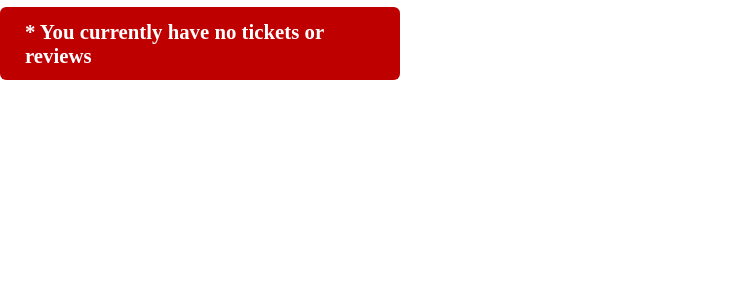
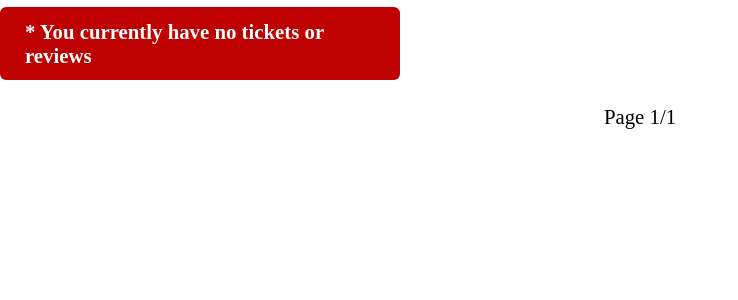
Before and after one commit to MeldSnake/oc-project9-litreview, a Django app: page /posts/ in a window 1280 px wide. Shown: the part 190-490 px from the top of the page, without its empty margins (0-738 px from the left). Run offline with Django 4.2, Linux system fonts and the light colour scheme; a user stored in the database is signed in; data comes from the database, SQL or seed files in the repository.

Commit message:
Adding pagination system for posts and home flux.
Signed-off-by: MeldSnake <ikeek.33@gmail.com>

```diff
--- /dev/null
+++ b/listings/mixin/paginate.py
@@ -0,0 +1,51 @@
+from django.core.paginator import Paginator
+from typing import Any, Sequence, TypeVar, Iterable, Generic
+from django.urls import reverse
+
+T = TypeVar('T')
+
+
+class PaginateMixin(Generic[T]):
+    page_url: str | None = None
+    page_arg: str | int = "page"
+    limit: int = 10
+
+    def get_paginated_objects(self) -> Iterable[T]:
+        return []
+
+    def get_pagination_args(self, page: int) -> Sequence[Any]:
+        if isinstance(self.page_arg, int):
+            return (page, )
+        return tuple()
+
+    def get_pagination_kwargs(self, page: int) -> dict[str, Any]:
+        if isinstance(self.page_arg, str):
+            return {self.page_arg: page}
+        return {}
+
+    def get_pagination_url(self, page: int) -> str | None:
+        if self.page_url is None:
+            raise ValueError("page_url was not defined for the current view")
+        return reverse(self.page_url,
+                       args=self.get_pagination_args(page),
+                       kwargs=self.get_pagination_kwargs(page))
+
+    def get_context_data(self, **kwargs):
+        context = super().get_context_data(**kwargs)
+        pagination = Paginator(self.get_paginated_objects(), self.limit)
+        page = pagination.get_page(self.kwargs["page"] if "page" in self.kwargs else 1)
+        context["page"] = page
+        if page.has_previous():
+            context["page_first_url"] = self.get_pagination_url(1)
+            context["page_prev_url"] = self.get_pagination_url(page.number - 1)
+        else:
+            context["page_first_url"] = None
+            context["page_prev_url"] = None
+        if page.has_next():
+            context["page_next_url"] = self.get_pagination_url(page.number + 1)
+            context["page_last_url"] = self.get_pagination_url(pagination.num_pages)
+        else:
+            context["page_next_url"] = None
+            context["page_last_url"] = None
+        context["page_count"] = pagination.num_pages
+        return context
--- a/listings/views/posts.py
+++ b/listings/views/posts.py
@@ -1,13 +1,38 @@
 from itertools import chain
+
 from django.contrib.auth import get_user, get_user_model
+from django.contrib.auth.mixins import LoginRequiredMixin
 from django.views.generic import TemplateView
-from django.contrib.auth.mixins import LoginRequiredMixin
+
 from ..models import Review, Ticket
+from ..mixin.paginate import PaginateMixin
 
 
-class PostsView(LoginRequiredMixin, TemplateView):
+class PostsView(LoginRequiredMixin, PaginateMixin[Review | Ticket], TemplateView):
     template_name = "listings/posts.html"
+    page_arg = "page"
     current_user = True
+
+    def get_pagination_kwargs(self, page: int):
+        data = super().get_pagination_kwargs(page)
+        if not self.current_user:
+            data["userid"] = self.kwargs["userid"]
+        return data
+
+    def get_paginated_objects(self):
+        if self.current_user:
+            user = get_user(self.request)
+        else:
+            user_model = get_user_model()
+            user = user_model.objects.get(pk=self.kwargs["userid"])
+        return sorted(
+            chain(
+                Ticket.objects.order_by('-time_created').filter(user_id=user.id),
+                Review.objects.filter(user_id=user.id).order_by("-time_created"),
+            ),
+            key=lambda x: x.time_created,
+            reverse=True
+        )
 
     def get_context_data(self, **kwargs):
         context = super().get_context_data(**kwargs)
@@ -19,12 +44,4 @@ class PostsView(LoginRequiredMixin, TemplateView):
             user = user_model.objects.get(pk=self.kwargs["userid"])
             context["title"] = f"{user.get_username()} posts"
         context["user_view"] = user
-        context["posts"] = sorted(
-            chain(
-                Ticket.objects.order_by('-time_created').filter(user_id=user.id),
-                Review.objects.filter(user_id=user.id).order_by("-time_created"),
-            ),
-            key=lambda x: x.time_created,
-            reverse=True
-        )
         return context
--- a/litreview/urls.py
+++ b/litreview/urls.py
@@ -65,11 +65,21 @@ urlpatterns = [
 
     # Main pages endpoints
     path('', HomeView.as_view(
+            page_url="home-user-page",
+            limit=5,
         ), name='home-user'),
+    path('<int:page>/', HomeView.as_view(
+            page_url="home-user-page",
+            limit=5,
+        ), name='home-user-page'),
     path('follows/', FollowsView.as_view(
         ), name='follow-list'),
     path('posts/', PostsView.as_view(
+            page_url="post-list-page",
         ), name='post-list'),
+    path('posts/<int:page>/', PostsView.as_view(
+            page_url="post-list-page",
+        ), name='post-list-page'),
 
     # Tickets endpoints
     path('tickets/new/', NewTicketView.as_view(
@@ -88,9 +98,16 @@ urlpatterns = [
         ), name='review-delete'),
 
     # Follows endpoints
-    path('user/<int:userid>/', PostsView.as_view(
+    path('user/<int:userid>/posts/', PostsView.as_view(
             current_user=False,
+            page_url="user-list-page",
+            limit=5,
         ), name='user-list'),
+    path('user/<int:userid>/posts/<int:page>/', PostsView.as_view(
+            current_user=False,
+            page_url="user-list-page",
+            limit=5,
+        ), name='user-list-page'),
     path('follows/<int:userid>/add/', FollowAddIdView.as_view(
         ), name='follow-add'),
     path('follows/<int:userid>/delete/', FollowDeleteView.as_view(
--- a/static/styles.css
+++ b/static/styles.css
@@ -128,7 +128,8 @@ form input {
 }
 
 #user_posts,
-#flux_posts {
+#flux_posts,
+#posts {
     display: block;
 }
 
@@ -459,6 +460,10 @@ h3 {
     display: none;
 }
 
+#connexion {
+    width: auto;
+}
+
 #delete,
 #ticket_edit,
 #review_edit,
@@ -563,3 +568,16 @@ h3 {
     grid-gap: 0.2em 1em;
     grid-template-columns: 1fr 4fr;
 }
+
+#pagination {
+    display: grid;
+    grid-template-columns: 1fr 1fr auto 1fr 1fr;
+    grid-gap: 1em;
+    width: auto;
+    justify-items: center;
+    align-items: center;
+}
+
+#pagination .pagination__index {
+    grid-column: 3;
+}
--- a/templates/listings/posts.html
+++ b/templates/listings/posts.html
@@ -13,10 +13,10 @@
         {% endif %}
     </h2>
     <div id="user_posts">
-        {% if posts|length == 0 %}
+        {% if page.object_list|length == 0 %}
             {% include "partials/errors.html" with errors="You currently have no tickets or reviews"|split:"," %}
         {% else %}
-            {% for post in posts %}
+            {% for post in page.object_list %}
             {% if post|model_type == 'Ticket' %}
             {% include "listings/partials/ticket.html" with ticket=post %}
             {% elif post|model_type == 'Review' %}
@@ -25,4 +25,15 @@
             {% endfor %}
         {% endif %}
     </div>
+    <div id="pagination">
+        {% if page_prev_url is not None %}
+        <a class="input input--edit pagination__first" href="{{ page_first_url }}">&lt;&lt;</a>
+        <a class="input input--edit pagination__previous" href="{{ page_prev_url }}">&lt;</a>
+        {% endif %}
+        <span class="pagination__index">Page {{ page.number }}/{{ page_count }}</span>
+        {% if page_next_url is not None %}
+        <a class="input input--edit pagination__next" href="{{ page_next_url }}">&gt;</a>
+        <a class="input input--edit pagination__last" href="{{ page_last_url }}">&gt;&gt;</a>
+        {% endif %}
+        </div>
 {% endblock content %}
```
Also changed, not shown: listings/views/home.py (+9 -5 lines), templates/listings/home.html (+12 -1 lines), listings/mixin/__init__.py (added).
